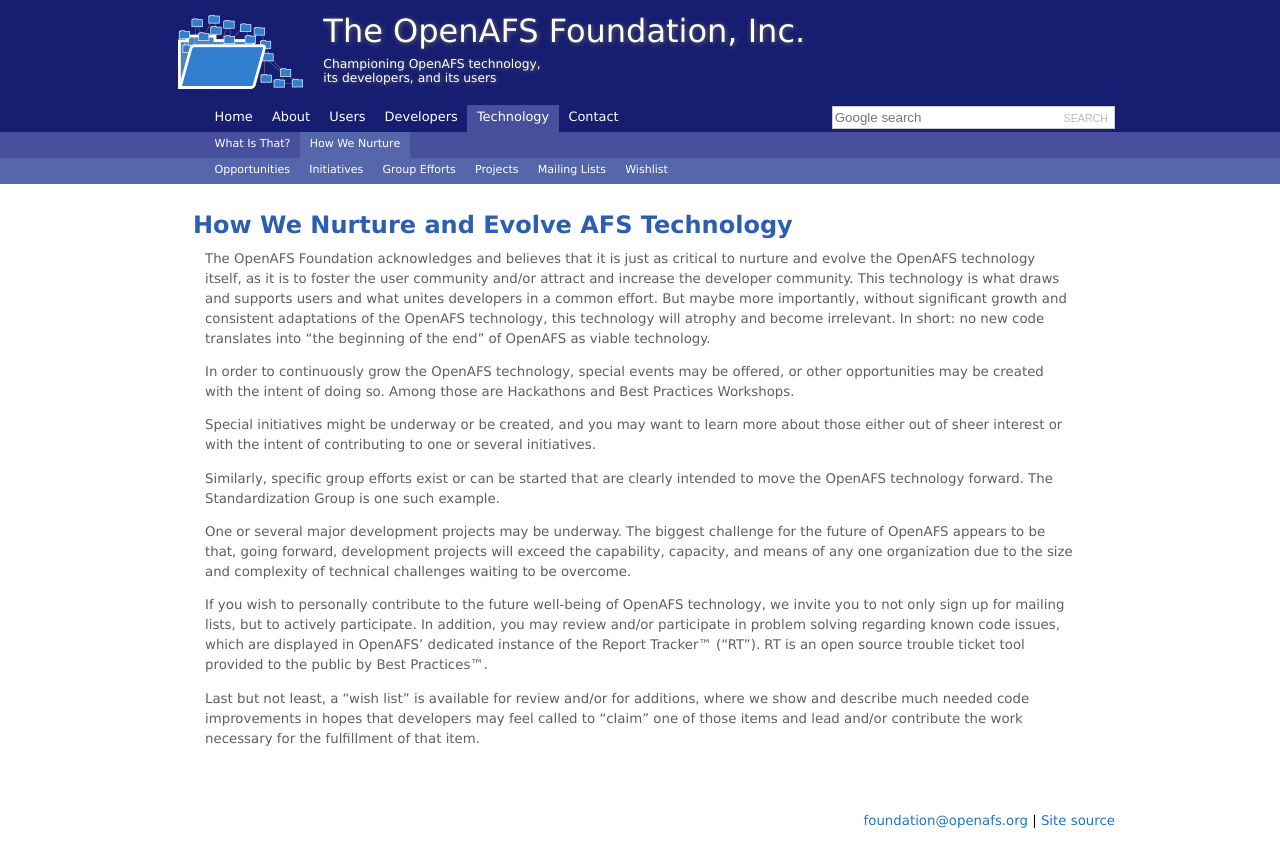
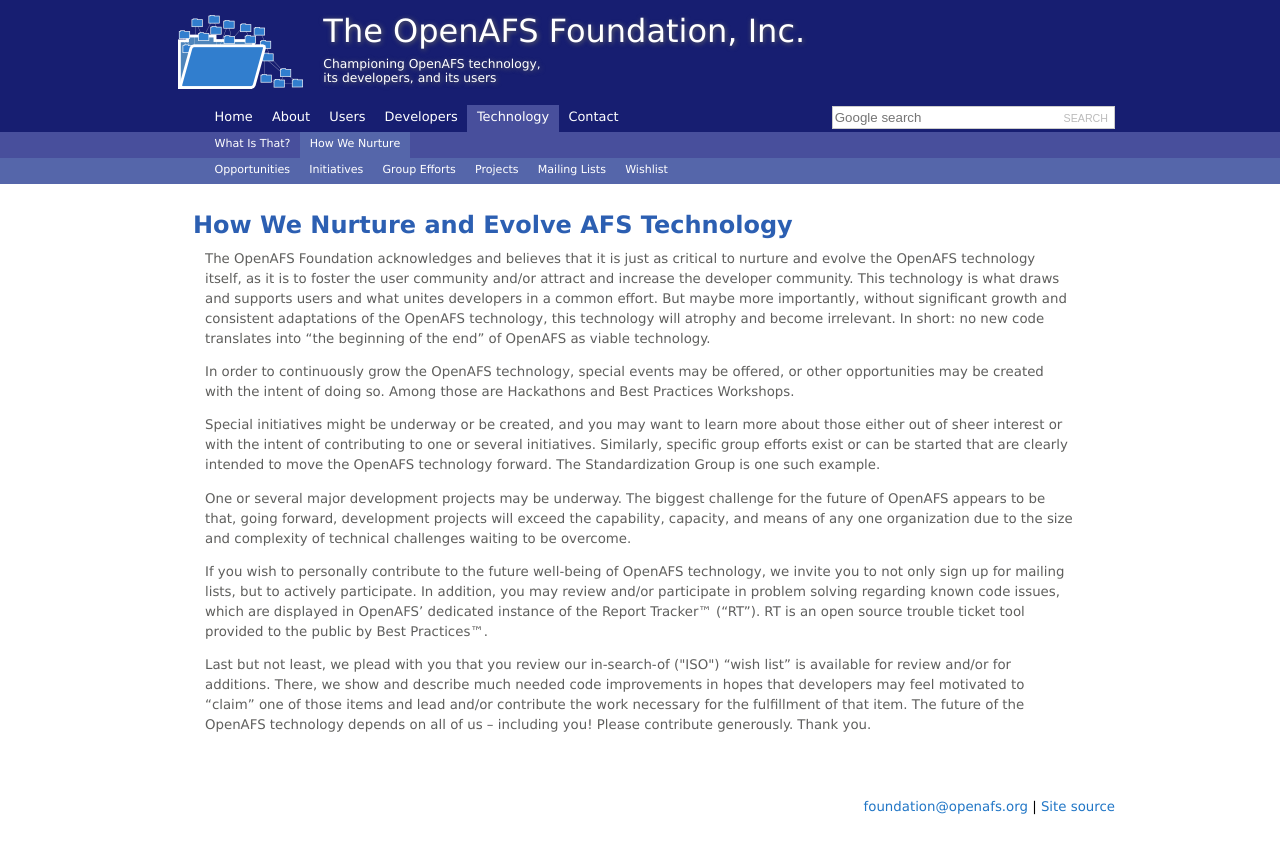
Before and after one commit to openafsfoundation/openafsfoundation.org, a Jekyll site: the page built from tech/nurture/index.md, in a window 1280 px wide. Shown: the top 868 px of the page. Built offline with Jekyll 4.4.1, drawn with Linux system fonts in a browser that asks for light colours.

Commit message:
Update index.md

```diff
--- a/tech/nurture/index.md
+++ b/tech/nurture/index.md
@@ -9,12 +9,10 @@
 
 In order to continuously grow the OpenAFS technology, special events may be offered, or other opportunities may be created with the intent of doing so.  Among those are Hackathons and Best Practices Workshops.
 
-Special initiatives might be underway or be created, and you may want to learn more about those either out of sheer interest or with the intent of contributing to one or several initiatives.
-
-Similarly, specific group efforts exist or can be started that are clearly intended to move the OpenAFS technology forward.  The Standardization Group is one such example.
+Special initiatives might be underway or be created, and you may want to learn more about those either out of sheer interest or with the intent of contributing to one or several initiatives. Similarly, specific group efforts exist or can be started that are clearly intended to move the OpenAFS technology forward.  The Standardization Group is one such example.
 
 One or several major development projects may be underway.  The biggest challenge for the future of OpenAFS appears to be that, going forward, development projects will exceed the capability, capacity, and means of any one organization due to the size and complexity of technical challenges waiting to be overcome.
 
 If you wish to personally contribute to the future well-being of OpenAFS technology, we invite you to not only sign up for mailing lists, but to actively participate.  In addition, you may review and/or participate in problem solving regarding known code issues, which are displayed in OpenAFS’ dedicated instance of the Report Tracker™ (“RT”).  RT is an open source trouble ticket tool provided to the public by Best Practices™.
 
-Last but not least, a “wish list” is available for review and/or for additions, where we show and describe much needed code improvements in hopes that developers may feel called to “claim” one of those items and lead and/or contribute the work necessary for the fulfillment of that item.
+Last but not least, we plead with you that you review our in-search-of ("ISO") “wish list” is available for review and/or for additions.  There, we show and describe much needed code improvements in hopes that developers may feel motivated to “claim” one of those items and lead and/or contribute the work necessary for the fulfillment of that item.  The future of the OpenAFS technology depends on all of us -- including you!  Please contribute generously.  Thank you.
```
